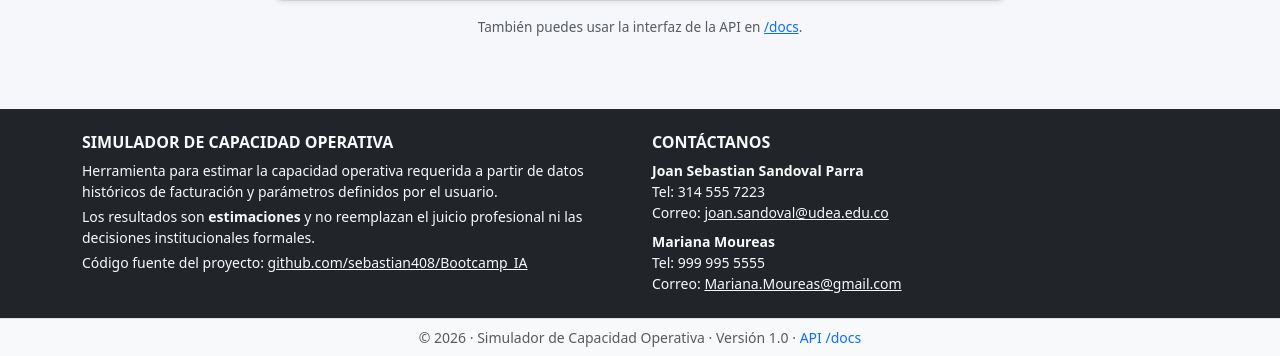
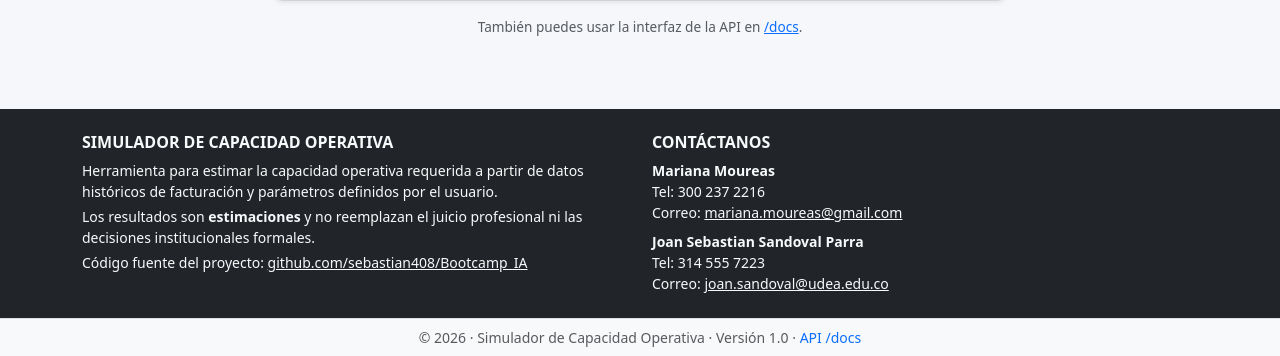
Before and after one commit to sebastian408/Bootcamp_IA, a FastAPI app: page /form in a window 1280 px wide. Shown: the part 744-1100 px from the top of the page. Run offline with FastAPI, Linux system fonts and the light colour scheme.

Commit message:
Actualizcion de datos

```diff
--- a/templates/footer.html
+++ b/templates/footer.html
@@ -33,20 +33,20 @@
 
               <div class="small">
                 <p class="mb-1">
+                  <strong>Mariana Moureas</strong><br />
+                  Tel: 300&nbsp;237&nbsp;2216<br />
+                  Correo:
+                  <a href="mailto:mariana.moureas@gmail.com" class="link-light">
+                    mariana.moureas@gmail.com
+                  </a>
+                </p>
+
+                <p class="mb-0 mt-2">
                   <strong>Joan Sebastian Sandoval Parra</strong><br />
                   Tel: 314&nbsp;555&nbsp;7223<br />
                   Correo:
                   <a href="mailto:joan.sandoval@udea.edu.co" class="link-light">
                     joan.sandoval@udea.edu.co
-                  </a>
-                </p>
-
-                <p class="mb-0 mt-2">
-                  <strong>Mariana Moureas</strong><br />
-                  Tel: 999&nbsp;995&nbsp;5555<br />
-                  Correo:
-                  <a href="mailto:Mariana.Moureas@gmail.com" class="link-light">
-                    Mariana.Moureas@gmail.com
                   </a>
                 </p>
               </div>
```
